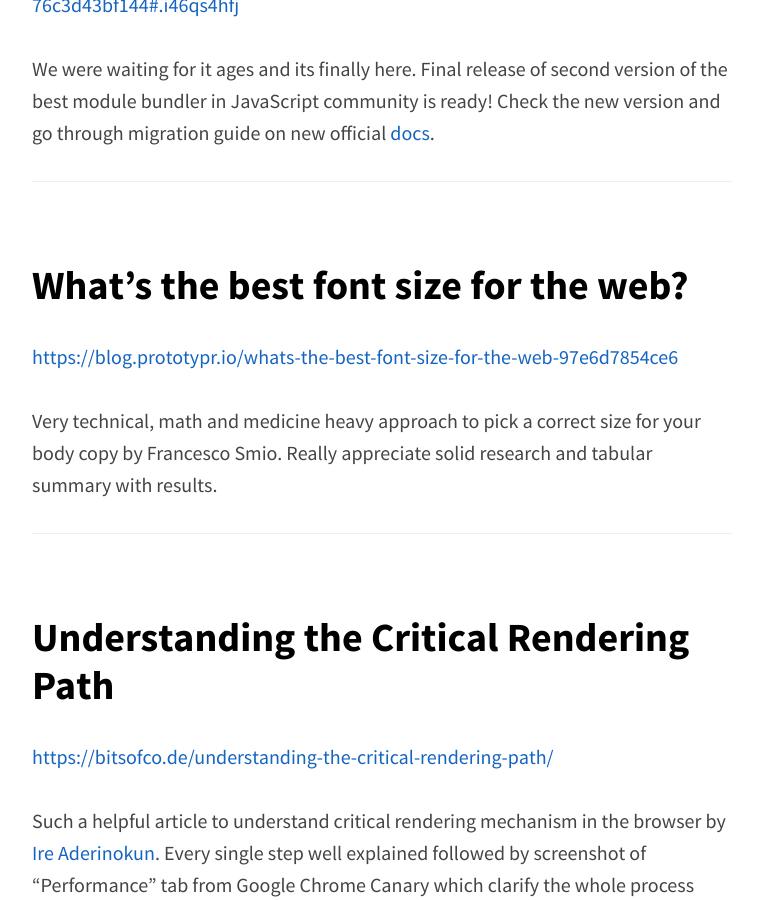
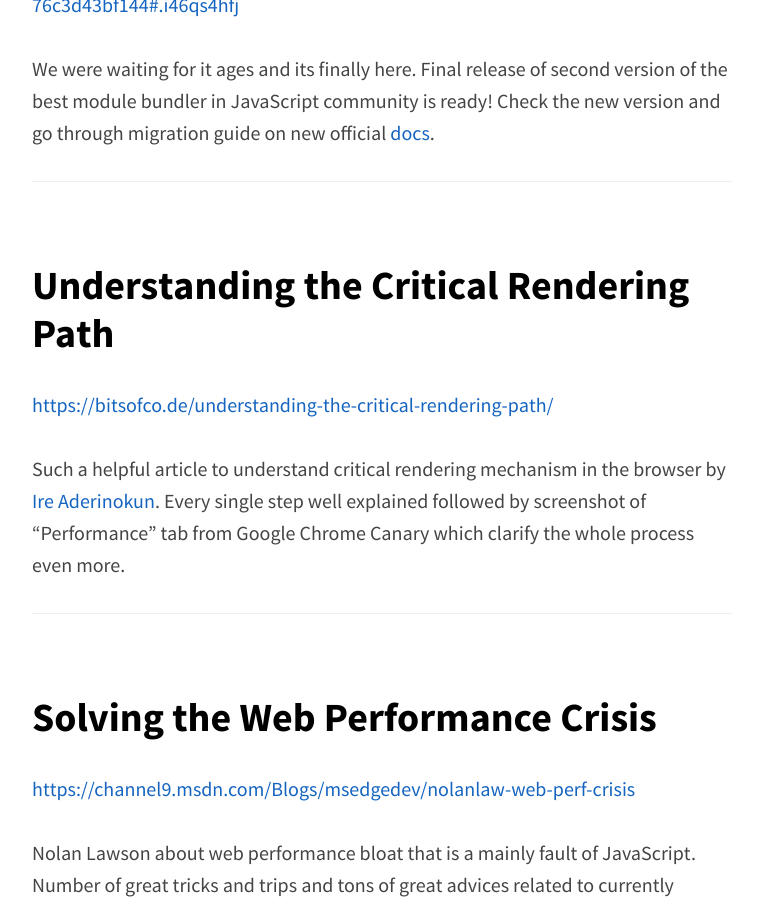
Before and after one commit to kimruddock/pawelgrzybek.github.io, a Jekyll site: the page built from _posts/2017-01-31-top-picks-2017-january.md, in a window 1280 px wide and 900 px high, scrolled down 2091 px. Shown: the whole window, without its empty margins (258-1016 px from the left). Built offline with Jekyll 4.4.1, drawn with Linux system fonts in a browser that asks for light colours; comment, search, counter and statistics services are not loaded.

Commit message:
WHats the best font size for the web is gone: update top picks. Thanks Jacob Groß

```diff
--- a/_posts/2017-01-31-top-picks-2017-january.md
+++ b/_posts/2017-01-31-top-picks-2017-january.md
@@ -41,14 +41,6 @@ Finally it is happening — the best part of ECMAScript 2015 specification is ju
 [https://medium.com/webpack/webpack-2-2-the-final-release-76c3d43bf144#.i46qs4hfj](https://medium.com/webpack/webpack-2-2-the-final-release-76c3d43bf144#.i46qs4hfj)
 
 We were waiting for it ages and its finally here. Final release of second version of the best module bundler in JavaScript community is ready! Check the new version and go through migration guide on new official [docs](https://webpack.js.org/).
-
-- - -
-
-## What’s the best font size for the web?
-
-[https://blog.prototypr.io/whats-the-best-font-size-for-the-web-97e6d7854ce6](https://blog.prototypr.io/whats-the-best-font-size-for-the-web-97e6d7854ce6)
-
-Very technical, math and medicine heavy approach to pick a correct size for your body copy by Francesco Smio. Really appreciate solid research and tabular summary with results.
 
 - - -
 
```
